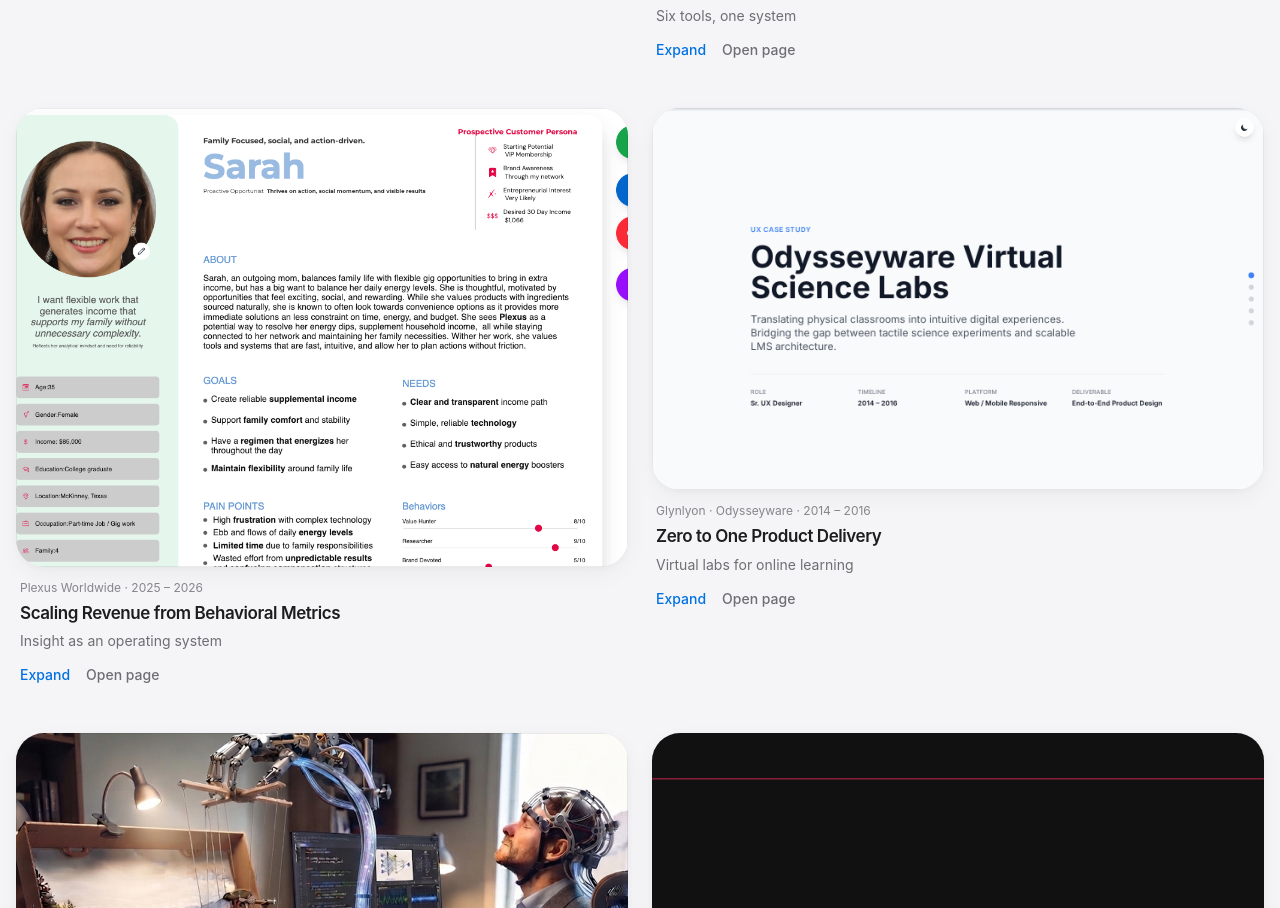
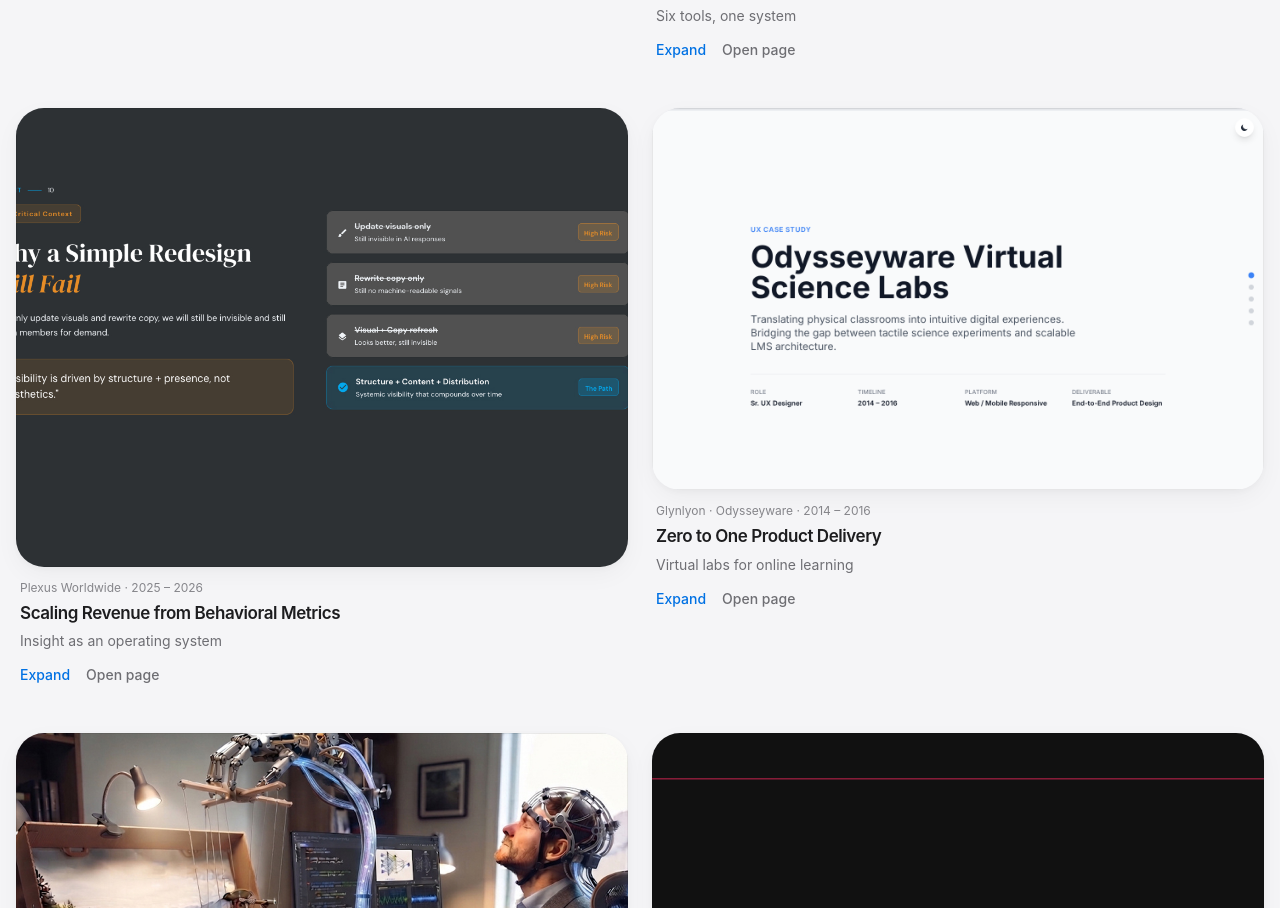
Before and after one commit to tangiblethinking/PortfoTest, a React (Vite) app: page /work in a window 1280 px wide. Shown: the part 1082-1990 px from the top of the page. Built offline with nearby package versions, Linux system fonts and the light colour scheme.

Commit message:
Update cover image path in work.ts

```diff
--- a/src/data/work.ts
+++ b/src/data/work.ts
@@ -85,7 +85,7 @@
     outcome:
       "Enabled the organization to operate as a coordinated, insight-driven engine to optimize brand discovery, member expansion, and subscription volumes.",
     tags: ["Systems Governance", "Cross-Functional Strategy", "Personas"],
-    cover: "/work/persona.png",
+    cover: "/covers/discovery.jpg",
     gallery: ["/work/persona.png"],
     embeds: [
       {
```
